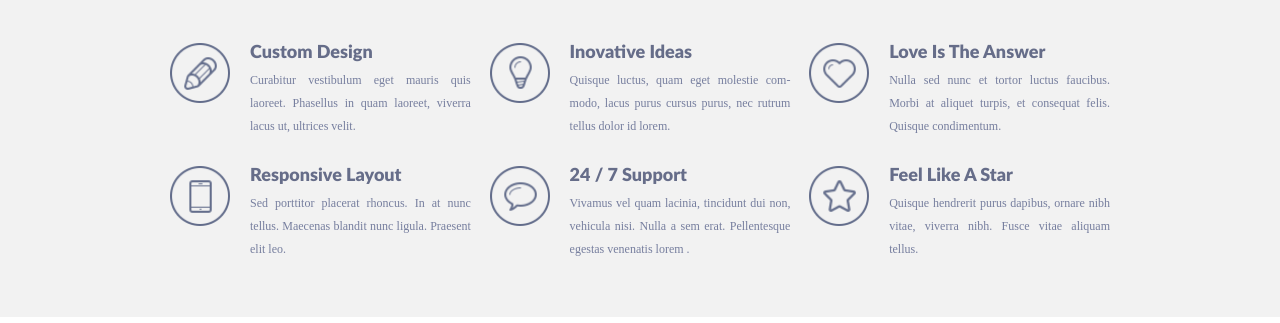
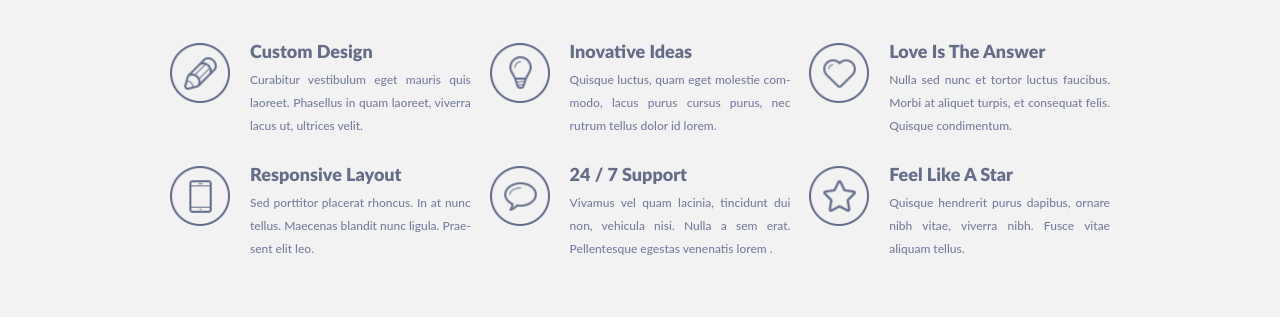
Before and after one commit to m1kadoweb/singolo, a plain HTML site: page singolo1.html in a window 1280 px wide. Shown: the part 872-1195 px from the top of the page. Drawn offline with Linux system fonts and the light colour scheme; files whose address does not match are found by name; a web font is replaced by a local one.

Commit message:
fix: change font

```diff
--- a/singolo1.css
+++ b/singolo1.css
@@ -227,6 +227,8 @@ h1 > span {
   line-height: 1.9;
   color: #767e9e;
   font-size: 12px;
+  font-family: "Lato";
+  font-weight: 500;
   text-align: justify;
 
 }
```
